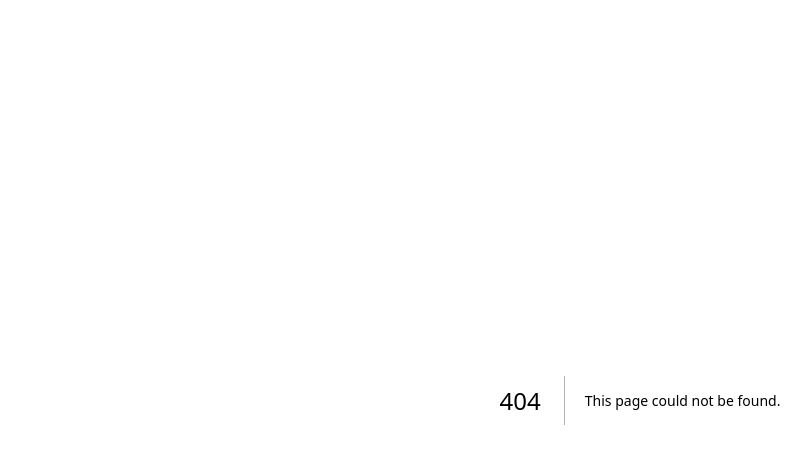
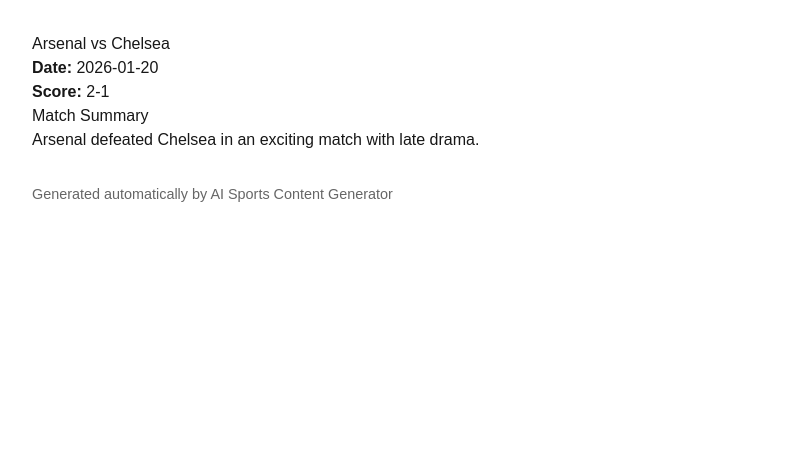
Before and after one commit to nawahtkui/ai-sports-content-generator, a Next.js app: page /matches/arsenal-vs-chelsea in a window 1280 px wide. Before the commit this address had no page. Shown: the top 464 px of the page, without its empty margins (0-811 px from the left). Built offline with nearby package versions, Linux system fonts and the light colour scheme.

Commit message:
Dynamic match pages from JSON

```diff
--- /dev/null
+++ b/app/matches/[slug]/page.tsx
@@ -0,0 +1,56 @@
+import { Metadata } from "next";
+import matches from "../../../data/matches.json";
+
+type Props = {
+  params: {
+    slug: string;
+  };
+};
+
+export function generateStaticParams() {
+  return matches.map((match) => ({
+    slug: match.slug,
+  }));
+}
+
+export function generateMetadata({ params }: Props): Metadata {
+  const match = matches.find((m) => m.slug === params.slug);
+
+  if (!match) {
+    return { title: "Match Not Found" };
+  }
+
+  return {
+    title: `${match.home} vs ${match.away} | Match Summary`,
+    description: match.summary,
+    openGraph: {
+      title: `${match.home} vs ${match.away}`,
+      description: match.summary,
+      type: "article",
+    },
+  };
+}
+
+export default function MatchPage({ params }: Props) {
+  const match = matches.find((m) => m.slug === params.slug);
+
+  if (!match) {
+    return <h1>Match not found</h1>;
+  }
+
+  return (
+    <main style={{ padding: "2rem", maxWidth: "800px", fontFamily: "sans-serif" }}>
+      <h1>{match.home} vs {match.away}</h1>
+
+      <p><strong>Date:</strong> {match.date}</p>
+      <p><strong>Score:</strong> {match.score}</p>
+
+      <h2>Match Summary</h2>
+      <p>{match.summary}</p>
+
+      <p style={{ marginTop: "2rem", fontSize: "0.9rem", color: "#666" }}>
+        Generated automatically by AI Sports Content Generator
+      </p>
+    </main>
+  );
+}
--- /dev/null
+++ b/data/matches.json
@@ -0,0 +1,18 @@
+[
+  {
+    "slug": "arsenal-vs-chelsea",
+    "home": "Arsenal",
+    "away": "Chelsea",
+    "date": "2026-01-20",
+    "score": "2-1",
+    "summary": "Arsenal defeated Chelsea in an exciting match with late drama."
+  },
+  {
+    "slug": "real-madrid-vs-barcelona",
+    "home": "Real Madrid",
+    "away": "Barcelona",
+    "date": "2026-01-21",
+    "score": "3-2",
+    "summary": "A thrilling El Clásico with goals, intensity, and brilliant performances."
+  }
+]
```
